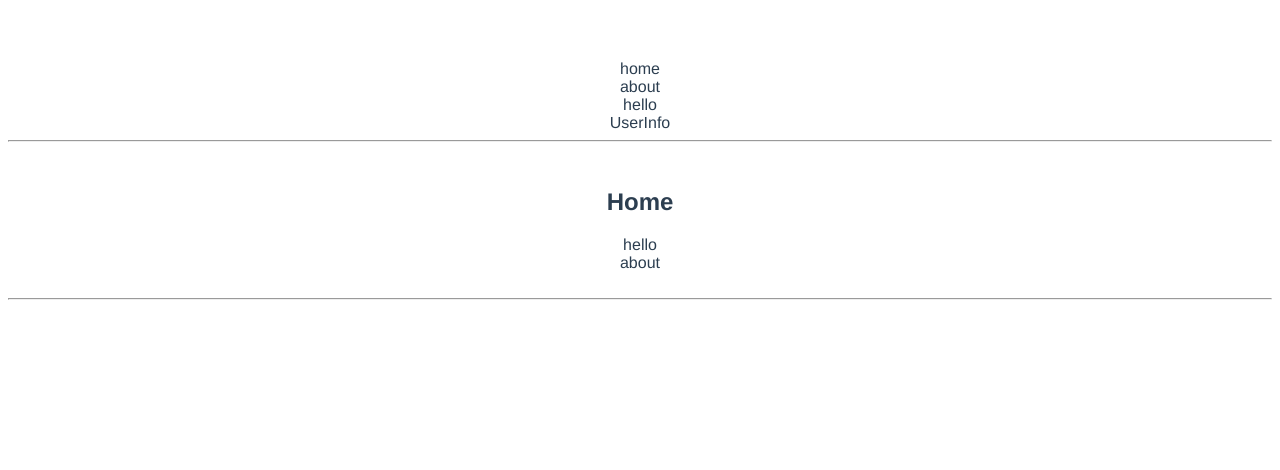
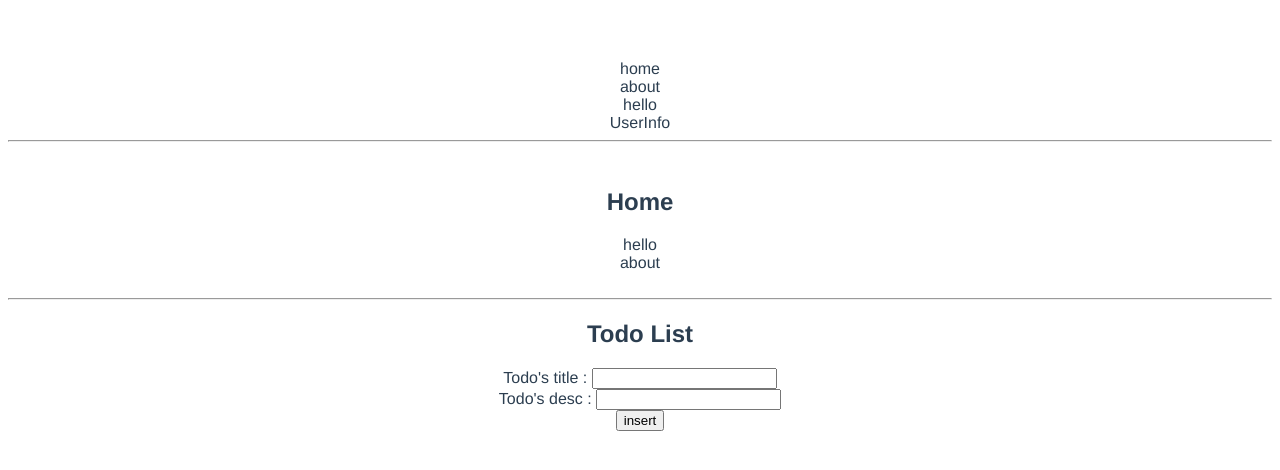
Before and after one commit to SinYongJu/vue-til, a Vue app in the folder vue-cli/: page / in a window 1280 px wide. Shown: the top 470 px of the page. Built offline with nearby package versions, Linux system fonts and the light colour scheme.

Commit message:
ADD todo components

```diff
--- a/vue-cli/src/App.vue
+++ b/vue-cli/src/App.vue
@@ -9,10 +9,12 @@
     <router-view></router-view>
     <br>
     <hr>
+    <TodoComponent />
   </div>
 </template>
 
 <script>
+import TodoComponent from './components/TodoComponent'
 export default {
   name: 'App',
   computed:{
@@ -23,6 +25,9 @@ export default {
     randomId : function (){
       return Math.floor(Math.random(20) * 10)
     }
+  },
+  components : {
+    TodoComponent : TodoComponent
   }
 }
 </script>
--- /dev/null
+++ b/vue-cli/src/components/TodoComponent.vue
@@ -0,0 +1,56 @@
+<template>
+  <div id="TodoComponent">
+      <h2>Todo List</h2>
+      <div>
+        <div>
+            <label for="todoTitle"> Todo's title : </label>
+            <input type="text" id="todoTitle" v-model="title">
+        </div>
+        <div>
+            <label for="todoDesc"> Todo's desc : </label>
+            <input type="text" id="todoDesc" v-model="desc">
+        </div>
+        <button type="button" v-on:click="clickInsert">insert</button>
+      </div>
+      <ul>
+          <li v-bind:key="todoItem.id" v-for="todoItem in todo">
+              <span>id : {{todoItem.id}} </span>
+              <div>Title : <strong>{{todoItem.title}}</strong></div>
+              <div>Desc : <span>{{todoItem.desc}}</span></div>
+              <button v-on:click="clickDelete(todoItem.id)">Delete</button>
+          </li>
+      </ul>
+  </div>
+</template>
+
+<script>
+export default {
+  name : 'TodoComponent',
+  data : function (){
+      return {
+        todo : [],
+        title: '',
+        desc : ''
+      }
+  },
+  methods : {
+      clickInsert: function (){
+          const insertId = this.todo.length > 0 && this.todo[this.todo.length-1].id + 1 || 0
+            this.todo = this.todo.concat({
+                id : insertId,
+                title : this.title,
+                desc : this.desc,
+            })
+            this.title = ''
+            this.desc = ''
+      },
+      clickDelete: function (targetIndex){
+          this.todo = this.todo.filter(todoItem => todoItem.id !== targetIndex)
+      }
+  }
+}
+</script>
+
+<style>
+
+</style>
```
